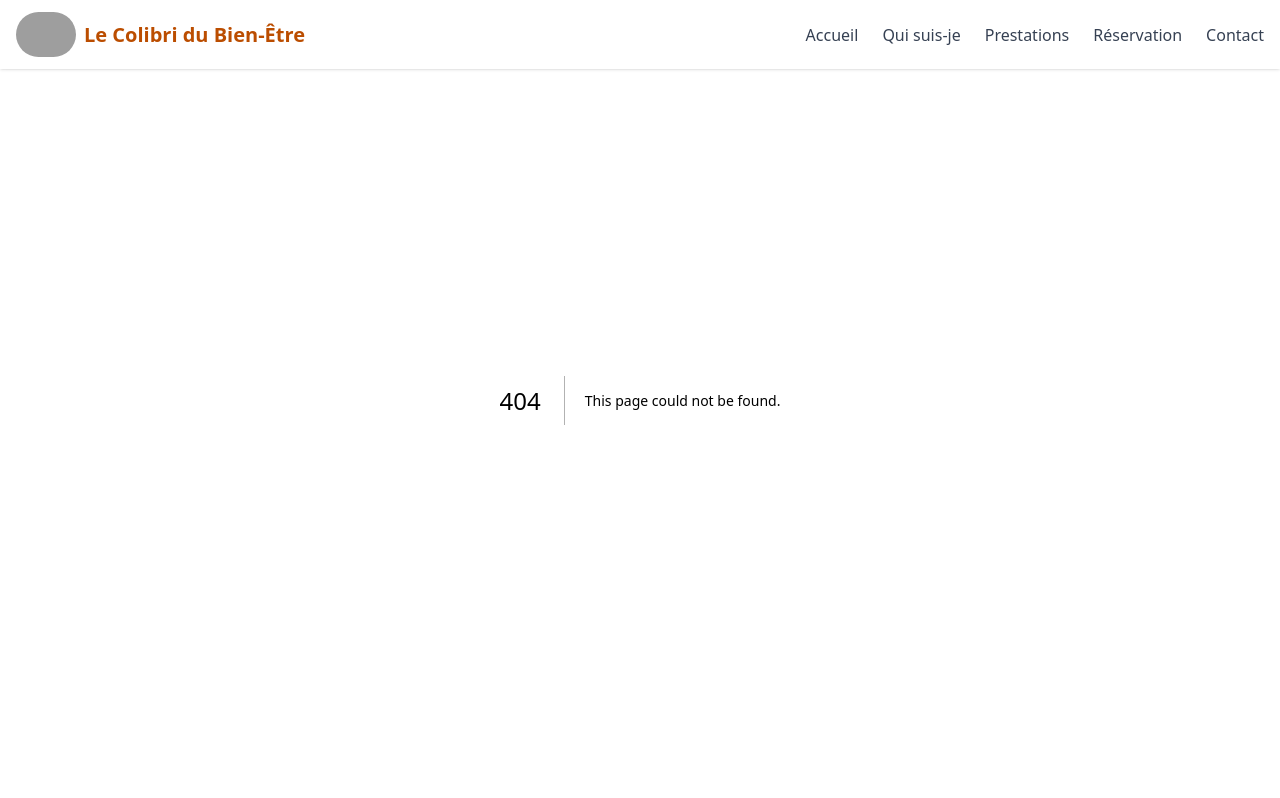
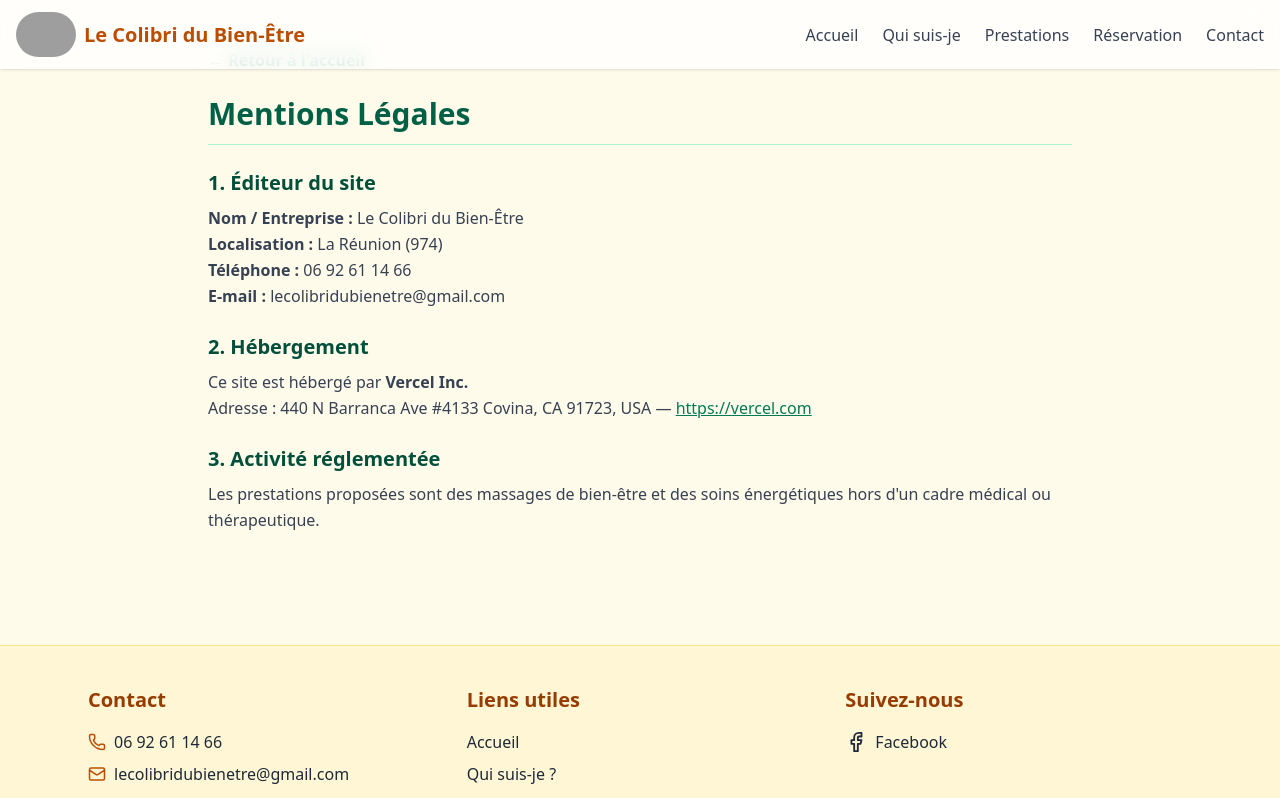
Before and after one commit to jlaw9999-sketch/le-colibri-du-bien-etre, a Next.js app: page /mentions-legales in a window 1280 px wide. Before the commit this address had no page. Shown: the top 798 px of the page. Built offline with nearby package versions, Linux system fonts and the light colour scheme; grey boxes are pictures that could not be loaded.

Commit message:
Add legal mentions page with site details
This page provides legal mentions including site editor information, hosting details, and regulated activities offered.

```diff
--- /dev/null
+++ b/app/mentions-legales/page.js
@@ -0,0 +1,45 @@
+import Link from "next/link";
+
+export default function MentionsLegales() {
+  return (
+    <div className="max-w-4xl mx-auto px-4 py-12 font-sans">
+      <Link href="/" className="text-emerald-700 hover:underline font-semibold mb-6 inline-block">
+        ← Retour à l'accueil
+      </Link>
+
+      <h1 className="text-3xl font-bold text-emerald-800 border-b border-emerald-200 pb-3 mb-6">
+        Mentions Légales
+      </h1>
+
+      <div className="space-y-6 text-gray-700 leading-relaxed">
+        <section>
+          <h2 className="text-xl font-semibold text-emerald-900 mb-2">1. Éditeur du site</h2>
+          <p>
+            <strong>Nom / Entreprise :</strong> Le Colibri du Bien-Être<br />
+            <strong>Localisation :</strong> La Réunion (974)<br />
+            <strong>Téléphone :</strong> 06 92 61 14 66<br />
+            <strong>E-mail :</strong> lecolibridubienetre@gmail.com
+          </p>
+        </section>
+
+        <section>
+          <h2 className="text-xl font-semibold text-emerald-900 mb-2">2. Hébergement</h2>
+          <p>
+            Ce site est hébergé par <strong>Vercel Inc.</strong><br />
+            Adresse : 440 N Barranca Ave #4133 Covina, CA 91723, USA —{" "}
+            <a href="https://vercel.com" target="_blank" rel="noopener noreferrer" className="text-emerald-700 underline">
+              https://vercel.com
+            </a>
+          </p>
+        </section>
+
+        <section>
+          <h2 className="text-xl font-semibold text-emerald-900 mb-2">3. Activité réglementée</h2>
+          <p>
+            Les prestations proposées sont des massages de bien-être et des soins énergétiques hors d'un cadre médical ou thérapeutique.
+          </p>
+        </section>
+      </div>
+    </div>
+  );
+}
```
